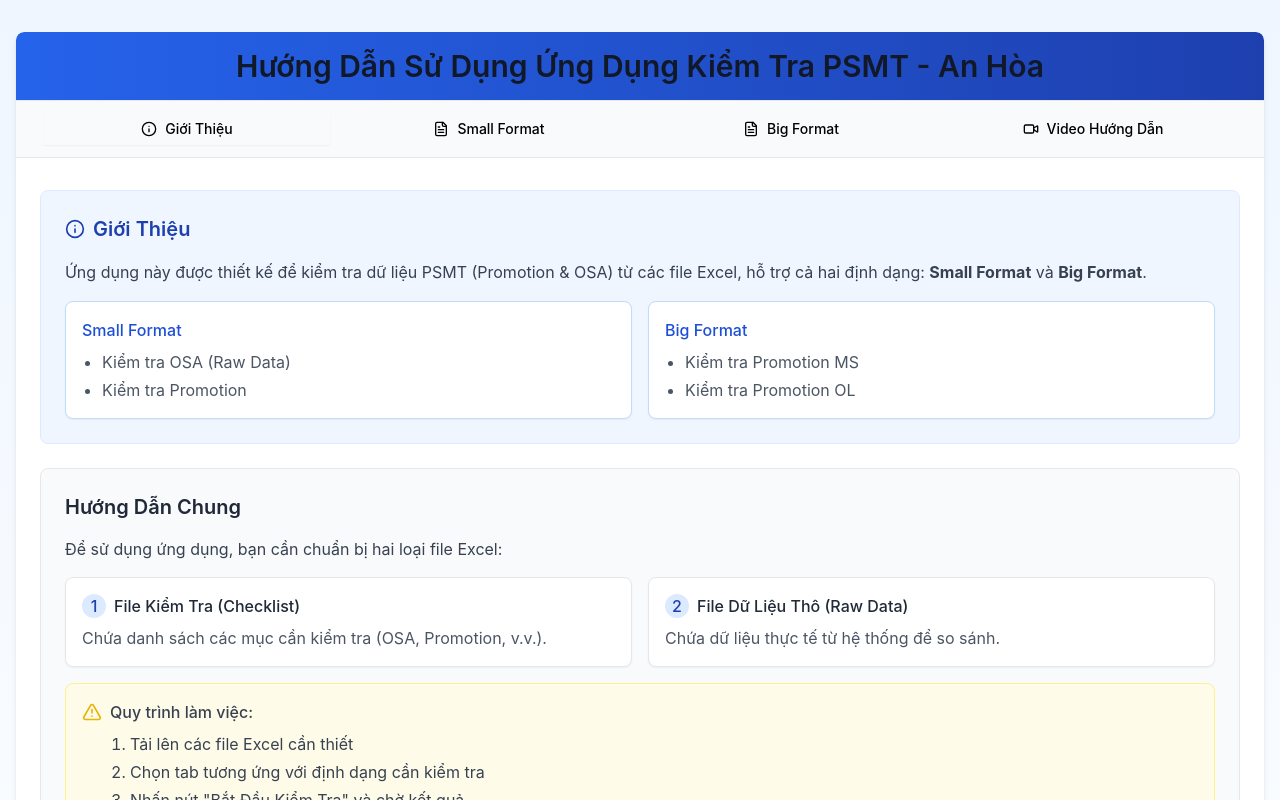
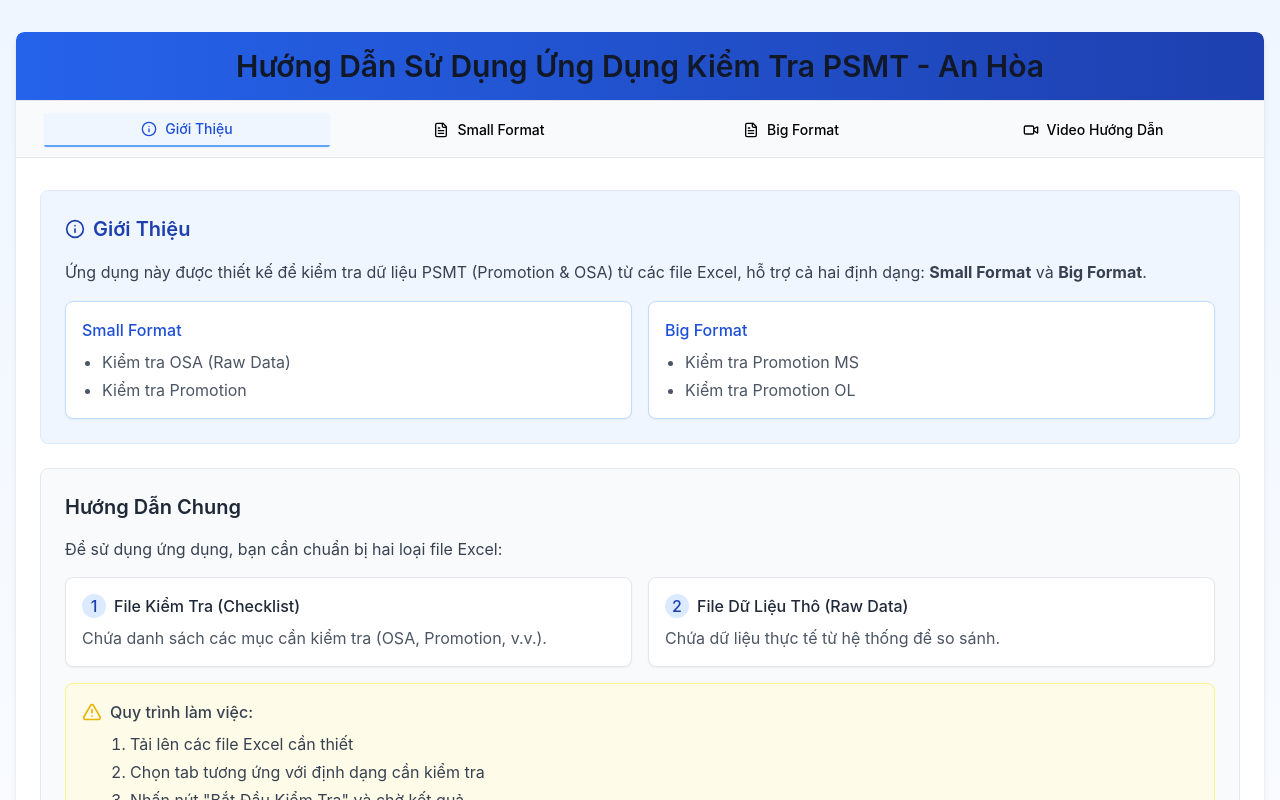
Before and after one commit to hivongseth2/AH_PSMT_CHECKER, a React (Create React App) app: page /guide in a window 1280 px wide. Shown: the top 800 px of the page. Built offline with nearby package versions, Linux system fonts and the light colour scheme.

Commit message:
on roi, truoc khi add router

```diff
--- a/src/components/UserGuide/tabs.jsx
+++ b/src/components/UserGuide/tabs.jsx
@@ -68,7 +68,7 @@ export function TabsTrigger({ value, className, children, ...props }) {
       data-state={isSelected ? "active" : "inactive"}
       className={`inline-flex items-center justify-center whitespace-nowrap rounded-sm px-3 py-1.5 text-sm font-medium ring-offset-background transition-all focus-visible:outline-none focus-visible:ring-2 focus-visible:ring-ring focus-visible:ring-offset-2 disabled:pointer-events-none disabled:opacity-50 ${
         isSelected
-          ? "bg-background text-foreground shadow-sm"
+        ? "bg-blue-50 text-blue-700 shadow-sm  border-b-2 border-blue-400"
           : "text-muted-foreground hover:bg-muted hover:text-foreground"
       } ${className}`}
       onClick={() => context.onValueChange(value)}
```
